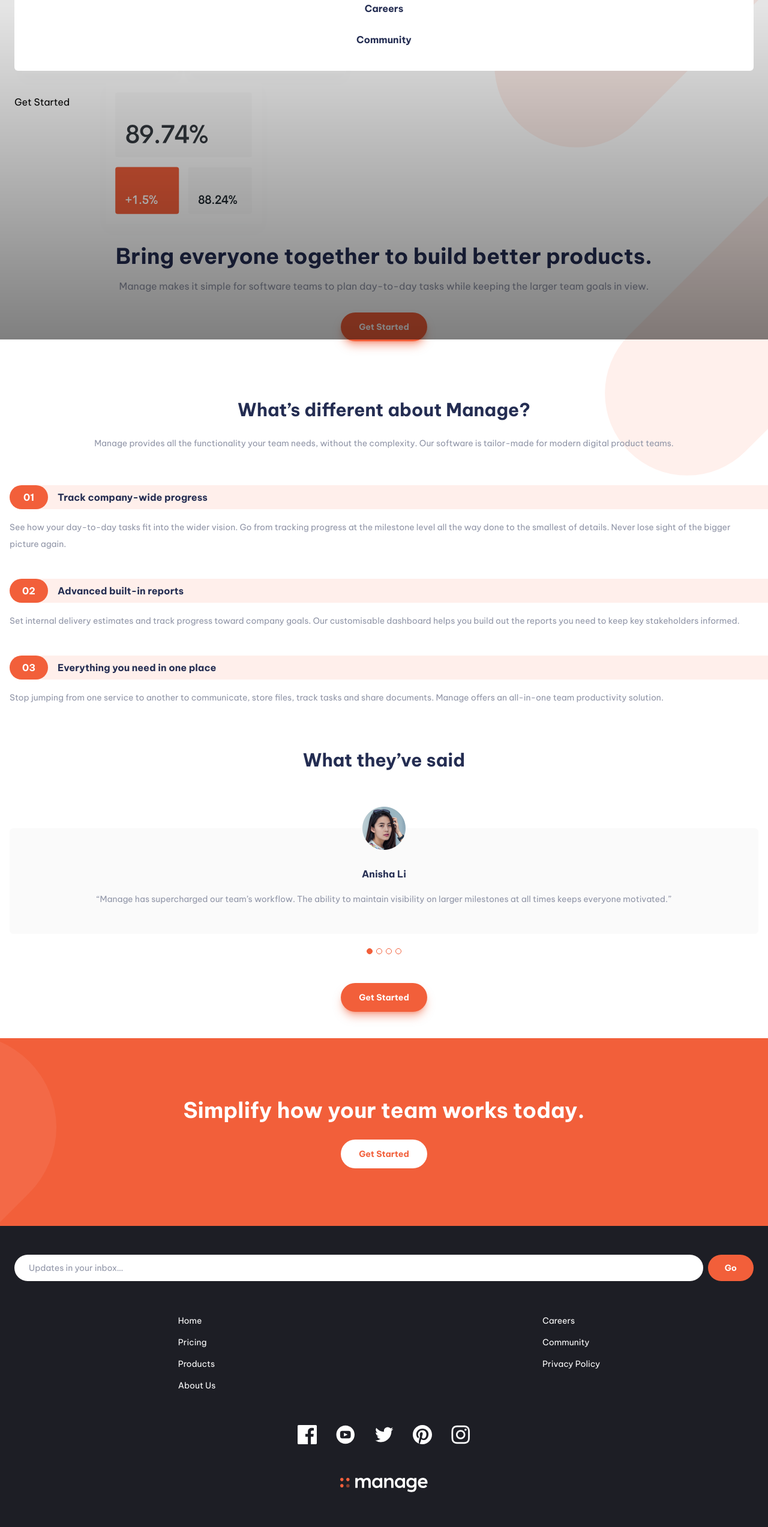
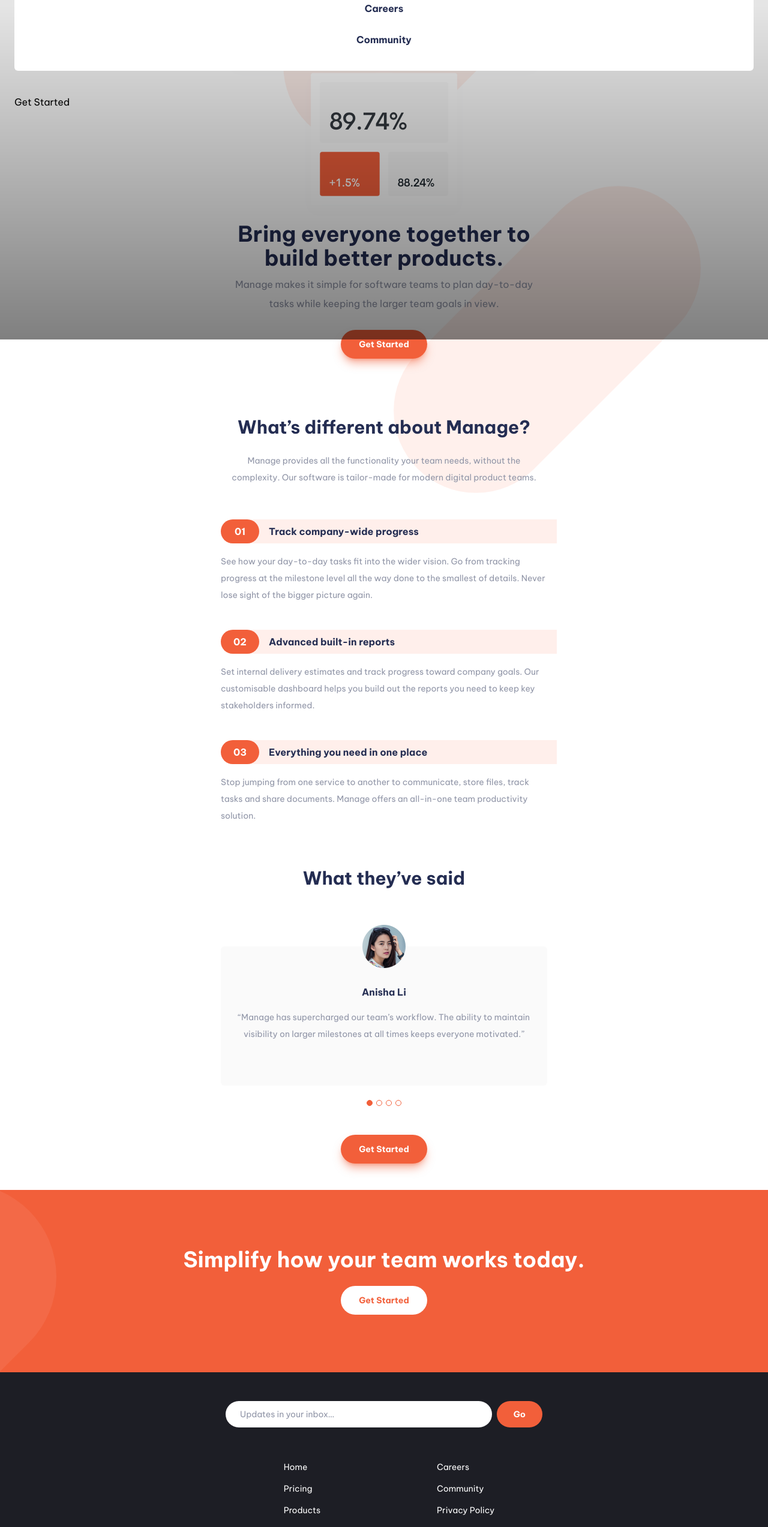
Before and after one commit to lucasweidas/manage-landing-page, a Next.js app: page / in a window 1280 px wide. Shown: the part 234-2780 px from the top of the page at 60% size. Built offline with nearby package versions, Linux system fonts and the light colour scheme.

Commit message:
add some styles for extra small and small devices

```diff
--- a/components/footer.tsx
+++ b/components/footer.tsx
@@ -3,44 +3,44 @@ import { NewsletterForm } from './newsletterForm';
 export function Footer() {
   return (
     <footer className="bg-blue-1000">
-      <div className="px-6 pt-12 pb-7 grid gap-14">
+      <div className="px-6 pt-12 pb-7 grid gap-14 mx-auto max-w-xl">
         <NewsletterForm />
         <nav className="grid xsm:grid-cols-2 justify-items-center gap-4">
           <ul className="flex flex-col gap-4 text-sm text-center xsm:text-start">
             <li>
-              <a href="#" className="text-white hover:text-red-500 focus-visible:text-red-500">
+              <a href="#" className="text-white hover:text-red-500 focus-visible:text-red-500 transition-colors">
                 Home
               </a>
             </li>
             <li>
-              <a href="#" className="text-white hover:text-red-500 focus-visible:text-red-500">
+              <a href="#" className="text-white hover:text-red-500 focus-visible:text-red-500 transition-colors">
                 Pricing
               </a>
             </li>
             <li>
-              <a href="#" className="text-white hover:text-red-500 focus-visible:text-red-500">
+              <a href="#" className="text-white hover:text-red-500 focus-visible:text-red-500 transition-colors">
                 Products
               </a>
             </li>
             <li>
-              <a href="#" className="text-white hover:text-red-500 focus-visible:text-red-500">
+              <a href="#" className="text-white hover:text-red-500 focus-visible:text-red-500 transition-colors">
                 About Us
               </a>
             </li>
           </ul>
           <ul className="flex flex-col gap-4 text-sm text-center xsm:text-start">
             <li>
-              <a href="#" className="text-white hover:text-red-500 focus-visible:text-red-500">
+              <a href="#" className="text-white hover:text-red-500 focus-visible:text-red-500 transition-colors">
                 Careers
               </a>
             </li>
             <li>
-              <a href="#" className="text-white hover:text-red-500 focus-visible:text-red-500">
+              <a href="#" className="text-white hover:text-red-500 focus-visible:text-red-500 transition-colors">
                 Community
               </a>
             </li>
             <li>
-              <a href="#" className="text-white hover:text-red-500 focus-visible:text-red-500">
+              <a href="#" className="text-white hover:text-red-500 focus-visible:text-red-500 transition-colors">
                 Privacy Policy
               </a>
             </li>
@@ -49,35 +49,35 @@ export function Footer() {
         <div>
           <ul className="flex gap-6 xsm:gap-8 items-center justify-center">
             <li>
-              <a href="#" className="text-white hover:text-red-500 focus-visible:text-red-500" aria-label="Facebook">
+              <a href="#" className="text-white hover:text-red-500 focus-visible:text-red-500 transition-colors" aria-label="Facebook">
                 <svg className="w-6 h-6 xsm:w-8 xsm:h-8" aria-hidden="true">
                   <use xlinkHref="#social-facebook" />
                 </svg>
               </a>
             </li>
             <li>
-              <a href="#" className="text-white hover:text-red-500 focus-visible:text-red-500" aria-label="YouTube">
+              <a href="#" className="text-white hover:text-red-500 focus-visible:text-red-500 transition-colors" aria-label="YouTube">
                 <svg className="w-6 h-6 xsm:w-8 xsm:h-8" aria-hidden="true">
                   <use xlinkHref="#social-youtube" />
                 </svg>
               </a>
             </li>
             <li>
-              <a href="#" className="text-white hover:text-red-500 focus-visible:text-red-500" aria-label="Twitter">
+              <a href="#" className="text-white hover:text-red-500 focus-visible:text-red-500 transition-colors" aria-label="Twitter">
                 <svg className="w-6 h-5 xsm:w-8 xsm:h-7" aria-hidden="true">
                   <use xlinkHref="#social-twitter" />
                 </svg>
               </a>
             </li>
             <li>
-              <a href="#" className="text-white hover:text-red-500 focus-visible:text-red-500" aria-label="Pinterest">
+              <a href="#" className="text-white hover:text-red-500 focus-visible:text-red-500 transition-colors" aria-label="Pinterest">
                 <svg className="w-6 h-6 xsm:w-8 xsm:h-8" aria-hidden="true">
                   <use xlinkHref="#social-pinterest" />
                 </svg>
               </a>
             </li>
             <li>
-              <a href="#" className="text-white hover:text-red-500 focus-visible:text-red-500" aria-label="Instagram">
+              <a href="#" className="text-white hover:text-red-500 focus-visible:text-red-500 transition-colors" aria-label="Instagram">
                 <svg className="w-6 h-6 xsm:w-8 xsm:h-8" aria-hidden="true">
                   <use xlinkHref="#social-instagram" />
                 </svg>
--- a/components/main.tsx
+++ b/components/main.tsx
@@ -4,7 +4,7 @@ import { Carousel } from './carousel';
 export function Main() {
   return (
     <main>
-      <section className="relative">
+      <section className="relative mx-auto max-w-xl">
         <Image
           src="/images/bg-tablet-pattern.svg"
           alt=""
@@ -14,10 +14,10 @@ export function Main() {
           aria-hidden="true"
         />
         <div className="px-4">
-          <Image src="/images/illustration-intro.svg" alt="" width={580} height={525} priority aria-hidden="true" />
+          <Image priority src="/images/illustration-intro.svg" alt="" width={580} height={525} className="mx-auto" aria-hidden="true" />
         </div>
         <div className="text-center px-8">
-          <h1 className="text-blue-900 font-bold text-4xl leading-snug">Bring everyone together to build better products.</h1>
+          <h1 className="text-blue-900 font-bold text-3.5xl xsm:text-4xl leading-snug">Bring everyone together to build better products.</h1>
           <p className="text-gray-400 !leading-loose mt-2 text-2sm xsm:text-base">
             Manage makes it simple for software teams to plan day-to-day tasks while keeping the larger team goals in view.
           </p>
@@ -29,7 +29,7 @@ export function Main() {
           </a>
         </div>
       </section>
-      <section className="mt-24 relative">
+      <section className="mt-24 relative mx-auto max-w-xl">
         <Image
           src="/images/bg-tablet-pattern.svg"
           alt=""
@@ -39,7 +39,7 @@ export function Main() {
           aria-hidden="true"
         />
         <div className="px-8 text-center">
-          <h2 className="text-blue-900 font-bold text-3xl">What’s different about Manage?</h2>
+          <h2 className="text-blue-900 font-bold text-2xl xsm:text-3xl">What’s different about Manage?</h2>
           <p className="text-sm text-gray-400 mt-6 leading-loose">
             Manage provides all the functionality your team needs, without the complexity. Our software is tailor-made for modern digital product teams.
           </p>
@@ -79,8 +79,8 @@ export function Main() {
           </ul>
         </div>
       </section>
-      <section className="text-center mt-18 px-4">
-        <h2 className="text-blue-900 font-bold text-3xl">What they’ve said</h2>
+      <section className="text-center mt-18 px-4 mx-auto max-w-xl">
+        <h2 className="text-blue-900 font-bold text-2xl xsm:text-3xl">What they’ve said</h2>
         <Carousel />
         <a
           href="#"
@@ -90,7 +90,7 @@ export function Main() {
         </a>
       </section>
       <section className="mt-11 bg-red-500 text-center px-8 py-24 bg-simplify-sm bg-no-repeat bg-left-center">
-        <h2 className="text-4xl font-bold text-white leading-snug">Simplify how your team works today.</h2>
+        <h2 className="text-3.5xl xsm:text-4xl font-bold text-white leading-snug">Simplify how your team works today.</h2>
         <a
           href="#"
           className="bg-white w-36 h-12 font-bold text-red-500 text-sm rounded-full flex items-center justify-center mx-auto mt-6 hover:brightness-125 hover:grayscale-20 focus-visible:brightness-125 focus-visible:grayscale-20 focus-visible:ring-2 focus-visible:ring-blue-1000 transition-filter outline-none"
--- a/tailwind.config.js
+++ b/tailwind.config.js
@@ -8,6 +8,7 @@ module.exports = {
       },
       fontSize: {
         '2sm': '0.938rem',
+        '3.5xl': '2rem',
       },
       colors: {
         red: {
```
